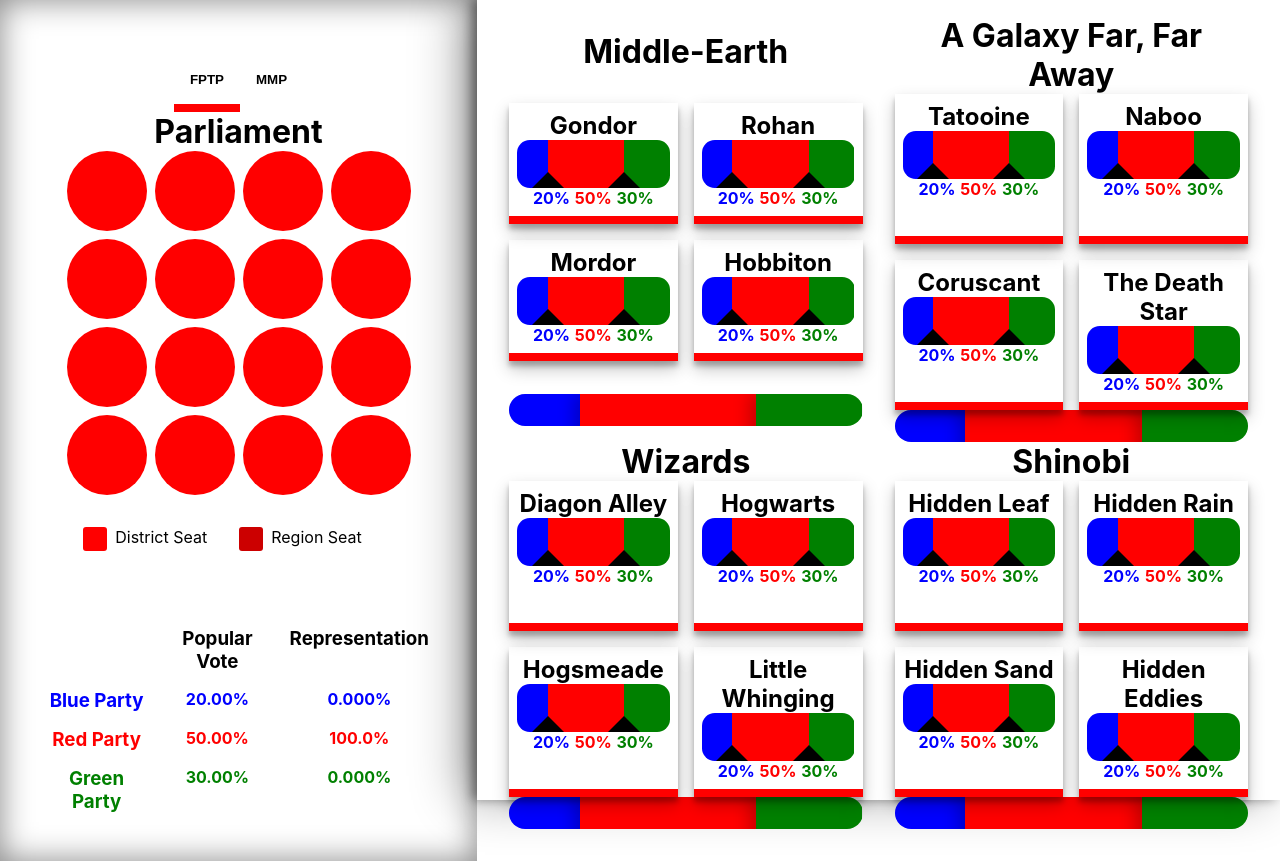
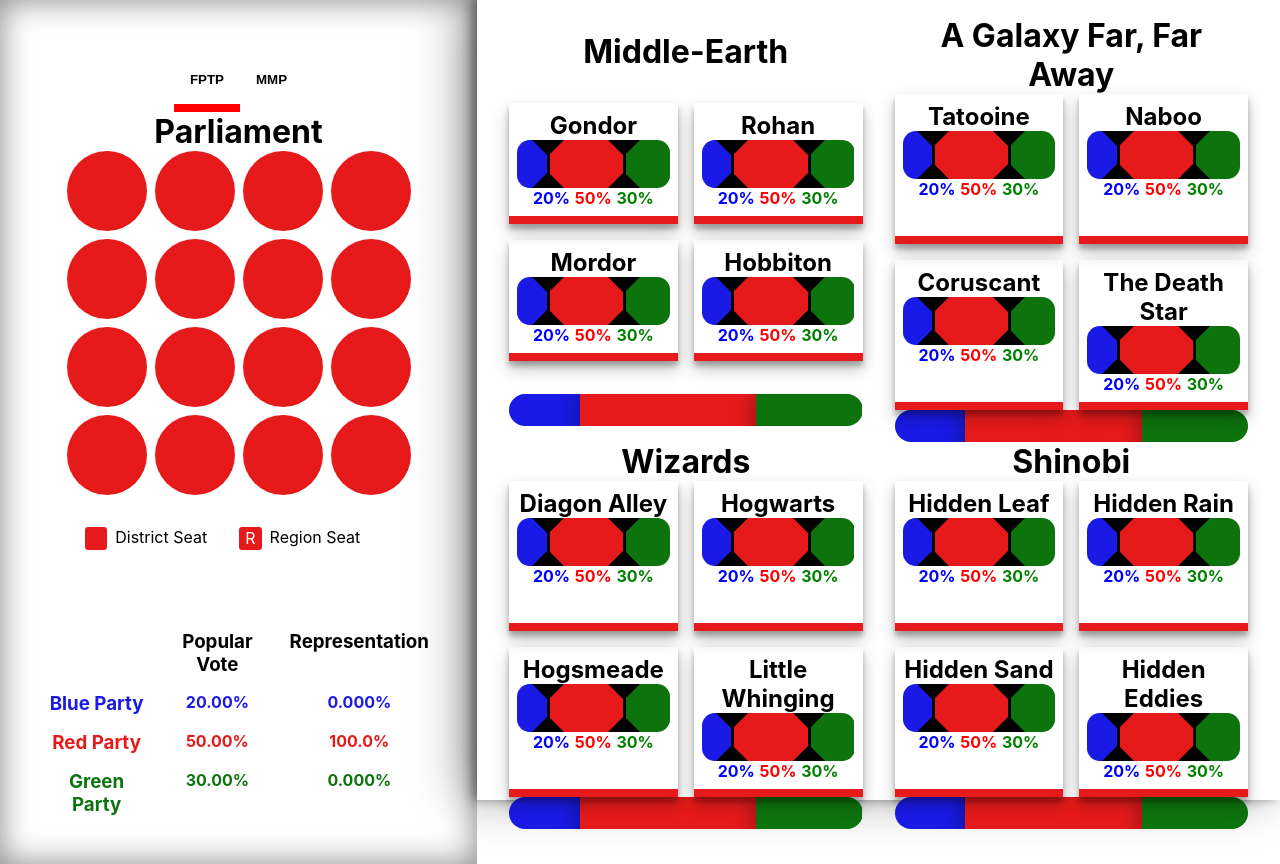
Before and after one commit to boxofsquares/prorep, a React (Create React App) app: page / in a window 1280 px wide. Built offline with nearby package versions, Linux system fonts and the light colour scheme.

Commit message:
Summary of work: * UI tweaks. * Fixing critical bug in MMP algorithm that gave the leading party even more seats. * (Hopefully!) Fixing awkward drag and drop behaviour when moving dials on the slider.
Known Issues:
* Still not touch friendly. :(

```diff
--- a/src/App.js
+++ b/src/App.js
@@ -1,6 +1,7 @@
 import React, { Component } from 'react';
 import logo from './logo.svg';
 import './App.scss';
+import './colors.scss';
 import VoteSlider from './slider.js';
 import Names from './names.json';
 
@@ -114,22 +115,22 @@
         { html }
         </div>
         <div id="legend">
-          <span className="district">District Seat</span>
-          <span className="region">Region Seat</span>
+          <span className="district"><span className="red-fill"></span>District Seat</span>
+          <span className="region"><span className="red-fill">R</span>Region Seat</span>
         </div>
         <div id="parliament-breakdown">
           <div></div>
           <h3 className="popular">Popular Vote</h3>
           <h3 className="representation">Representation</h3>
-          <h3 className="title blue">Blue Party</h3>
-          <div className="percentage blue">{`${(blue / total * 100).toPrecision(4)}%`}</div>
-          <div className="percentage blue">{`${(overall.blue / overall.total * 100).toPrecision(4)}%`}</div>
-          <h3 className="title red">Red Party</h3>
-          <div className="percentage red">{`${(red / total * 100).toPrecision(4)}%`}</div>
-          <div className="percentage red">{`${(overall.red / overall.total * 100).toPrecision(4)}%`}</div>
-          <h3 className="title green">Green Party</h3>
-          <div className="percentage green">{`${(green / total * 100).toPrecision(4)}%`}</div>
-          <div className="percentage green">{`${(overall.green / overall.total * 100).toPrecision(4)}%`}</div>
+          <h3 className="title blue-text">Blue Party</h3>
+          <div className="percentage blue-text">{`${(blue / total * 100).toPrecision(4)}%`}</div>
+          <div className="percentage blue-text">{`${(overall.blue / overall.total * 100).toPrecision(4)}%`}</div>
+          <h3 className="title red-text">Red Party</h3>
+          <div className="percentage red-text">{`${(red / total * 100).toPrecision(4)}%`}</div>
+          <div className="percentage red-text">{`${(overall.red / overall.total * 100).toPrecision(4)}%`}</div>
+          <h3 className="title green-text">Green Party</h3>
+          <div className="percentage green-text">{`${(green / total * 100).toPrecision(4)}%`}</div>
+          <div className="percentage green-text">{`${(overall.green / overall.total * 100).toPrecision(4)}%`}</div>
         </div>
       </div>
     )
@@ -170,7 +171,7 @@
   buildSeats(allSeats) {
     return allSeats.map((seat) => {
       return (
-        <div id={seat.districtId} className={'seat ' + seat.party + " " + seat.type}></div>
+        <div id={seat.districtId} className={'seat ' + seat.party +"-fill " + seat.type}>{ seat.type === 'region' ? 'R' : ''}</div>
       )
     });
   }
@@ -194,7 +195,7 @@
     let regionSeats = []
     for(let i = 0; i < NO_OF_REGION_SEATS; i++) {
       let delta = ["blue","red","green"].reduce((acc, party) => {
-        let margin = seatsByParty[party] /  (directSeats.length + NO_OF_REGION_SEATS) - overall[party] / 100 ;
+        let margin = seatsByParty[party] /  (directSeats.length + NO_OF_REGION_SEATS) - overall[party] / overall.total ;
         if (margin < 0) {
           if (margin < acc.d) {
             acc = { party: party, d: margin};
@@ -252,11 +253,11 @@
     let _total = this.props.details.overall.total;
     return (
       <div className="vote-bar">
-        <div className="vote-bar-blue" style={{width: overall["blue"]/_total * 100 + "%"}}>
+        <div className="vote-bar-range blue-fill" style={{width: overall["blue"]/_total * 100 + "%"}}>
         </div>
-        <div className="vote-bar-red" style={{width: overall["red"]/_total * 100 + "%"}}>
+        <div className="vote-bar-range red-fill" style={{width: overall["red"]/_total * 100 + "%"}}>
         </div>
-        <div className="vote-bar-green" style={{width: overall["green"]/_total * 100 +"%"}}>
+        <div className="vote-bar-range green-fill" style={{width: overall["green"]/_total * 100 +"%"}}>
         </div>
       </div>
     )
@@ -300,23 +301,11 @@
   render() {
     const { results } = this.props.details;
     const { locked } = this.state;
-
+    const winner = this.getWinner()["party"];
     return (
-      <div className={"district " + this.getWinner()["party"]}>
+      <div className={"district " + winner + " border-bottom-" + winner}>
         <h2>{this.props.name}</h2>
-        {/* <label>Party Blue</label>
-        <input name="blue-votes" type="range" min="0" max="100" value={results.blue.votes} onChange={this.handleChange} /> */}
         <VoteSlider low={results.blue.votes} high={results.blue.votes + results.red.votes} handleChange={this.handleSliderChange}/>
-        {/* <span>{results.blue.votes + '%'}</span>
-        <input name="blue-locked" type='checkbox' checked={locked.blue}  onChange={this.handleChange} />
-        <label>Party Red</label>
-        <input name="red-votes" type="range"  min="0" max="100" value={results.red.votes} onChange={this.handleChange} />
-        <span>{results.red.votes + '%'}</span>
-        <input name="red-locked" type='checkbox' checked={locked.red}  onChange={this.handleChange} />
-        <label>Party Green</label>
-        <input name="green-votes" type="range"  min="0" max="100" value={results.green.votes} onChange={this.handleChange} />
-        <span>{results.green.votes + '%'}</span>
-        <input name="green-locked" type='checkbox' checked={locked.green}  onChange={this.handleChange} /> */}
       </div>
     );
   }
--- a/src/App.scss
+++ b/src/App.scss
@@ -50,7 +50,7 @@
           position: absolute;
           bottom: 0;
           background-color: red;
-          transition: left 0.5s ease-out;
+          transition: left 0.5s ease-out, right 0.5s ease-out;
         }
 
         &.left-toggle:after {
@@ -61,10 +61,11 @@
           left: -100%;
         }
 
-        &.left-toggle.selected:after,
+        &.left-toggle.selected:after {
+          right: 0;
+        }
         &.right-toggle.selected:after {
           left: 0;
-          right: 0;
         }
       }
 
@@ -96,72 +97,46 @@
           align-items: center;
           justify-content: center;
           transition: background-color 0.5s ease-out;
+          color: white;
+          font-weight: bold;
+          font-size: 2rem;
         }
 
-        .green {
-          background-color: green;
+        .green-fill {
           order: 3;
 
-          &.region {
-            background-color: darken(green, 10%);
-          }
         }
 
-        .red {
-          background-color: red;
+        .red-fill {
           order: 2;
 
-          &.region {
-            background-color: darken(red, 10%);
-          }
         }
 
-        .blue {
-          background-color: blue;
+        .blue-fill {
           order: 1;
 
-          &.region {
-            background-color: darken(blue, 10%);
-          }
-        }
-
-        .region {
-          border: 1px solid black;
         }
       }
 
       #legend {
         padding-top: 2rem;
 
-        span {
-          position: relative;
-          padding-left: 2rem;
-          padding-right: 2rem;
-
-          &:before {
-            content: '';
-            display: block;
-            line-height: 1rem;
-            position: absolute;
-            width: 1.5rem;
-            height: 1.5rem;
-            left: 0;
-            top: 0;
-            border-radius: 3px;
-          }
-
-          &.district:before {
-            background-color: red,
-          }
-
-          &.region:before {
-            background-color: darken(red, 10%);
-          }
+        >span {
+          margin-right: 2rem;
 
 
+          >span {
+            display: inline-block;
+            position: relative;
+            border-radius: 3px;
+            width: 1.4rem;
+            line-height: 1.4rem;
+            height: 1.4rem;
+            vertical-align: middle;
+            color: white;
+            margin-right: 0.5rem;
+          }
         }
-
-
       }
 
       #parliament-breakdown {
@@ -242,10 +217,6 @@
 
         .district {
           display: flex;
-          // grid-gap: 1rem;
-          // grid-template-columns: repeat(4, size-max);
-          // align-items: center;
-          // position: relative;
           flex-direction: column;
           padding: 0.5rem;
           box-shadow: 0px 8px 16px rgba(0, 0, 0, 0.23),
@@ -256,16 +227,9 @@
             grid-column: 1/5;
           }
 
-          &.blue {
-            border-bottom: 0.5rem solid blue;
-          }
-
-          &.red {
-            border-bottom: 0.5rem solid red;
-          }
-
-          &.green {
-            border-bottom: 0.5rem solid green;
+          &.border-bottom-red, .border-bottom-blue, .border-bottom-green {
+            border-bottom-style: solid;
+            border-bottom-width: 0.5rem;
           }
         }
       }
@@ -282,19 +246,8 @@
           box-shadow: -6px 0px 16px rgba(0, 0, 0, 0.23),
         }
 
-        .vote-bar-blue {
+        .vote-bar-range {
           height: 5rem;
-          background-color: blue;
-        }
-
-        .vote-bar-red {
-          height: 5rem;
-          background-color: red;
-        }
-
-        .vote-bar-green {
-          height: 5rem;
-          background-color: green;
         }
       }
     }
--- /dev/null
+++ b/src/colors.scss
@@ -0,0 +1,43 @@
+$blue: desaturate(blue, 20);
+$red: desaturate(red, 20);
+$green: desaturate(green, 20);
+
+body {
+  .blue-fill {
+    background-color: $blue;
+  }
+
+  .red-fill {
+    background-color: $red;
+  }
+
+  .green-fill {
+    background-color: $green;
+  }
+
+  .blue-text {
+    color: $blue;
+  }
+
+  .red-text {
+    color: $red;
+  }
+
+  .green-text {
+    color: $green;
+  }
+
+  .border-bottom- {
+    &blue {
+      border-bottom-color: $blue;
+    }
+
+    &red {
+      border-bottom-color: $red;
+    }
+
+    &green {
+      border-bottom-color: $green;
+    }
+  }
+}
--- a/src/slider.js
+++ b/src/slider.js
@@ -1,5 +1,6 @@
 import React, { Component } from 'react';
 import "./slider.scss";
+import "./colors.scss";
 
 class VoteSlider extends Component {
   constructor(props) {
@@ -25,14 +26,15 @@
         onMouseUp={this.handleMouseUp}
         onMouseLeave={this.handleMouseUp}
         onMouseMove={this.handleMouseMove}
-        onDragEnter={this.handleMouseUp}
         >
         <div className="slider-rail">
-          <div className="slider-left" style={leftBar} onDragEnter={this.stopBubble}>
+        <div className="slider-bar-wrapper">
+          <div className="slider-left blue-fill" style={leftBar} onMouseDown={this.stopBubble}>
           </div>
-          <div className="slider-middle" style={middleBar} onDragEnter={this.stopBubble}>
+          <div className="slider-middle red-fill" style={middleBar} onMouseDown={this.stopBubble}>
           </div>
-          <div className="slider-right" style={rightBar} onDragEnter={this.stopBubble}>
+          <div className="slider-right green-fill" style={rightBar} onMouseDown={this.stopBubble}>
+          </div>
           </div>
           <div
             id={"left-dial"}
@@ -46,23 +48,23 @@
             className="slider-dial"
             style={highDial}
             onMouseDown={this.handleMouseDownRight}
-            // onMouseUp={this.handleMouseUp}
-            // onMouseOut={this.handleMouseUp}
-            // onMouseMove={this.handleMouseMoveHigh}
             >
           </div>
-        </div>
+          </div>
         <div className="slider-legend">
-          <div className="label-left">{leftLabel}</div>
-          <div className="label-center">{centerLabel}</div>
-          <div className="label-right">{rightLabel}</div>
+          <div className="label-left blue-text">{leftLabel}</div>
+          <div className="label-center red-text">{centerLabel}</div>
+          <div className="label-right green-text">{rightLabel}</div>
         </div>
       </div>
     )
   }
 
   // Handlers
-  handleMouseDownLeft({ screenX }) {
+  handleMouseDownLeft(event) {
+      let { screenX } = event;
+      event.preventDefault();
+      event.stopPropagation();
      this.setState({
       xPos: screenX,
       mouseDown: true,
@@ -70,7 +72,10 @@
      });
   }
 
-  handleMouseDownRight({ screenX }) {
+  handleMouseDownRight(event) {
+    let { screenX } = event;
+    event.preventDefault();
+    event.stopPropagation();
     this.setState({
      xPos: screenX,
      mouseDown: true,
@@ -86,14 +91,6 @@
   handleMouseUp() {
     this.resetDial();
   }
-
-  // handleMouseMoveLow({ screenX }) {
-  //   this.handleMouseMove(screenX, "left-dial");
-  // }
-
-  // handleMouseMoveHigh({ screenX }) {
-  //   this.handleMouseMove(screenX, "right-dial");
-  // }
 
   handleMouseMove({ screenX }) {
     const { xPos, mouseDown, dial } = this.state;
--- a/src/slider.scss
+++ b/src/slider.scss
@@ -1,25 +1,22 @@
+$rail-height: 3rem;
+
 .slider-container {
   .slider-rail {
     position: relative;
-    overflow: hidden;
     border-radius: 0.8rem;
-    height: 3rem;
+    height: $rail-height;
 
-    .slider-left, .slider-middle, .slider-right {
-      height: 3rem;
-      display: inline-block;
-    }
+    .slider-bar-wrapper {
+      border-radius: 0.8rem;
+      overflow: hidden;
+      height: $rail-height;
 
-    .slider-left {
-      background-color: blue;
-    }
-
-    .slider-middle {
-      background-color: red;
-    }
-
-    .slider-right {
-      background-color: green;
+      .slider-left,
+      .slider-middle,
+      .slider-right {
+        height: $rail-height;
+        display: inline-block;
+      }
     }
 
     .slider-dial {
@@ -27,11 +24,22 @@
       transform: translateX(-50%);
       cursor: pointer;
       bottom: 0;
-      width: 0;
-      height: 0;
+      box-sizing: border-box;
+      height: $rail-height;
+      border-top: 1rem solid black;
       border-left: 1rem solid transparent;
       border-right: 1rem solid transparent;
       border-bottom: 1rem solid black;
+
+      &:before {
+        content: '';
+        position: absolute;
+        top: -0.8rem;
+        left: -1px;
+        width: 3px;
+        height: 2.8rem;
+        background-color: black;
+      }
     }
   }
 
```
